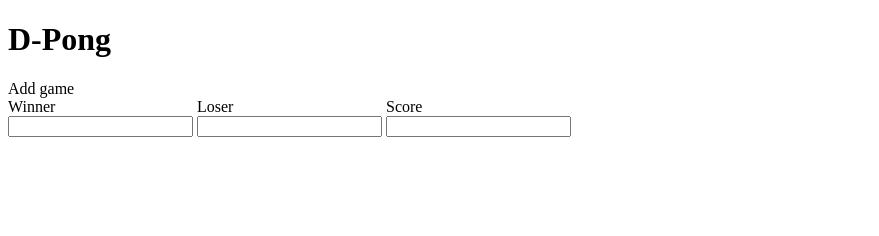
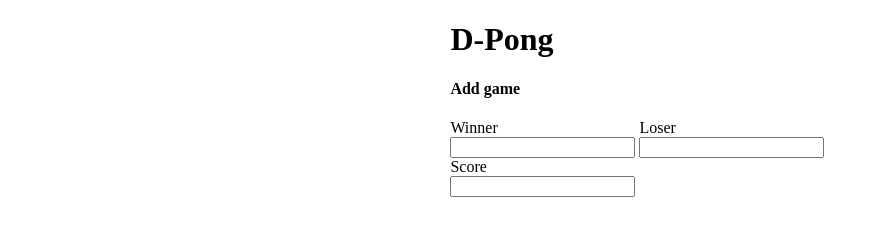
Before and after one commit to finurligt/webApplication, a plain HTML site: page index.html in a window 1280 px wide. Shown: the whole page, without its empty margins (0-879 px from the left). Drawn offline with Linux system fonts and the light colour scheme.

Commit message:
some styling

```diff
--- a/index.html
+++ b/index.html
@@ -8,9 +8,10 @@
     <link rel="stylesheet" href="styles.css">
   </head>
   <body>
-    <h1>D-Pong</h1>
-    Add game
-    <div class="container mt-4">
+
+    <div class="main-section">
+      <h1>D-Pong</h1>
+      <h4>Add game</h4>
       <div class="gameform">
         <form class="gamestat" action="index.html" method="post">
           Winner<br>
--- a/styles.css
+++ b/styles.css
@@ -1,3 +1,8 @@
 div.gameform {
     display: inline-block;
 }
+
+div.main-section {
+  width: 30%;
+  margin: auto;
+}
```
